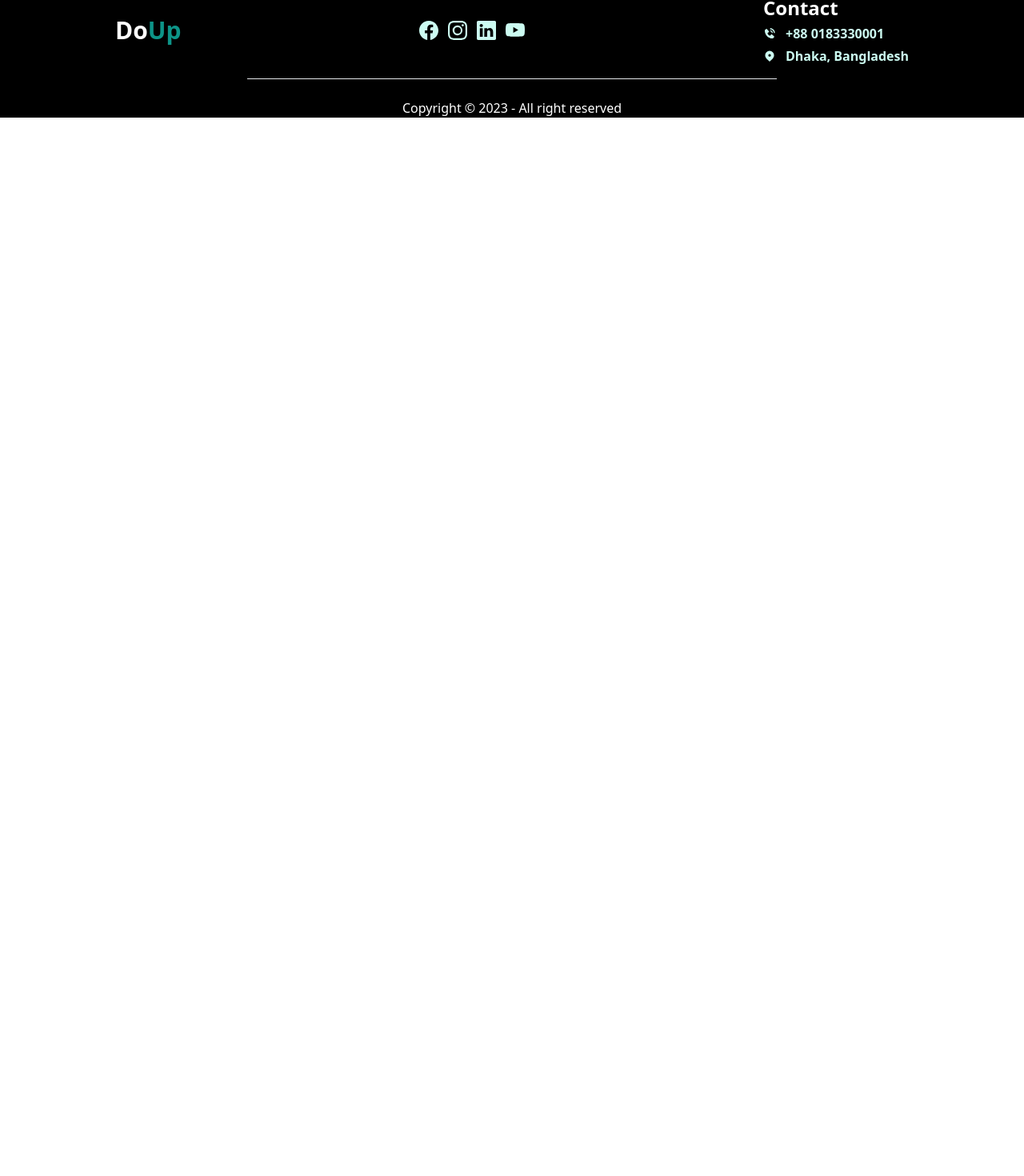
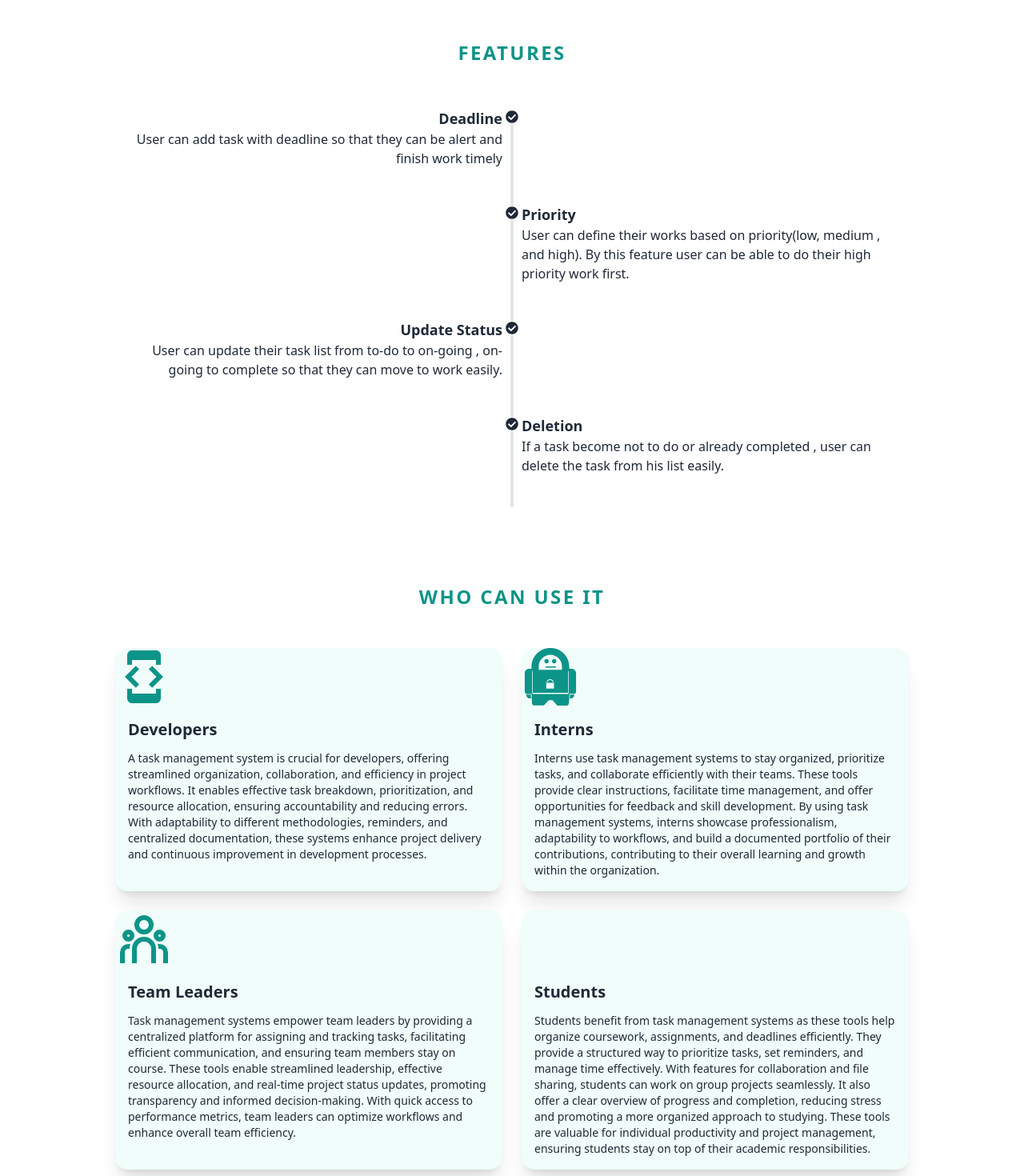
Before and after one commit to rakibaakter/task-management-client, a React (Vite) app: page / in a window 1280 px wide. Shown: the part 638-2108 px from the top of the page at 80% size. Before the commit the page ends 800 px from the top, so only its background shows below. Built offline with nearby package versions, Linux system fonts and the light colour scheme; no server answers; some icons are missing.

Commit message:
added features and user specified

```diff
--- /dev/null
+++ b/src/Pages/MainPage/Features/Features.jsx
@@ -0,0 +1,58 @@
+import { FaCheckCircle } from "react-icons/fa";
+
+const Features = () => {
+    return (
+        <div id="feature" className="mt-24 px-2 md:px-12 lg:px-36">
+
+            <h2 className="text-2xl uppercase tracking-widest font-semibold text-center mb-12 text-teal-600">Features</h2>
+
+            <ul className="timeline timeline-snap-icon max-md:timeline-compact timeline-vertical">
+  <li>
+    <div className="timeline-middle">
+      <FaCheckCircle />
+    </div>
+    <div className="timeline-start md:text-end mb-10">
+      <div className="text-lg font-black">Deadline</div>
+      User can add task with deadline so that they can be alert and finish work timely
+    </div>
+    <hr/>
+  </li>
+  <li>
+    <hr />
+    <div className="timeline-middle">
+      <FaCheckCircle />
+    </div>
+    <div className="timeline-end mb-10">
+      <div className="text-lg font-black">Priority</div>
+      User can define their works based on priority(low, medium , and high). By this feature user can be able to do their high priority work first.
+    </div>
+    <hr />
+  </li>
+  <li>
+    <hr />
+    <div className="timeline-middle">
+      <FaCheckCircle />
+    </div>
+    <div className="timeline-start md:text-end mb-10">
+      <div className="text-lg font-black">Update Status</div>
+      User can update their task list from to-do to on-going , on-going to complete so that they can move to work easily.
+    </div>
+    <hr />
+  </li>
+  <li>
+    <hr />
+    <div className="timeline-middle">
+      <FaCheckCircle />
+    </div>
+    <div className="timeline-end mb-10">
+      <div className="text-lg font-black">Deletion</div>
+      If a task become not to do or already completed , user can delete the task from his list easily.
+    </div>
+    <hr />
+  </li>
+</ul>
+        </div>
+    );
+};
+
+export default Features;
--- a/src/Pages/MainPage/MainPage/MainPage.jsx
+++ b/src/Pages/MainPage/MainPage/MainPage.jsx
@@ -1,9 +1,13 @@
 import Banner from "../Banner/Banner";
+import Features from "../Features/Features";
+import WhoCanUse from "../WhoCanUse/WhoCanUse";
 
 const MainPage = () => {
   return (
     <div>
       <Banner />
+      <Features />
+      <WhoCanUse/>
     </div>
   );
 };
--- /dev/null
+++ b/src/Pages/MainPage/WhoCanUse/WhoCanUse.jsx
@@ -0,0 +1,52 @@
+import { MdOutlineDeveloperMode } from "react-icons/md";
+import { SiPrivateinternetaccess } from "react-icons/si";
+import { RiTeamLine } from "react-icons/ri";
+import { PiStudentFill } from "react-icons/pi";
+
+
+
+const WhoCanUse = () => {
+    return (
+        <div id="canUse" className="mt-24 mb-24 px-2 md:px-12 lg:px-36">
+
+            <h2 className="text-2xl uppercase tracking-widest font-semibold text-center mb-12 text-teal-600">Who Can Use It</h2>
+
+            <div className="grid lg:grid-cols-2 gap-6">
+                <div className="card card-compact  bg-teal-50 shadow-xl">
+                    <MdOutlineDeveloperMode  className="text-7xl text-teal-600"/>
+
+                    <div className="card-body">
+                        <h2 className="card-title">Developers</h2>
+                        <p>A task management system is crucial for developers, offering streamlined organization, collaboration, and efficiency in project workflows. It enables effective task breakdown, prioritization, and resource allocation, ensuring accountability and reducing errors. With adaptability to different methodologies, reminders, and centralized documentation, these systems enhance project delivery and continuous improvement in development processes.</p>
+                    </div>
+                </div>
+                <div className="card card-compact  bg-teal-50 shadow-xl">
+                    <SiPrivateinternetaccess  className="text-7xl text-teal-600"/>
+
+                    <div className="card-body">
+                        <h2 className="card-title">Interns</h2>
+                        <p>Interns use task management systems to stay organized, prioritize tasks, and collaborate efficiently with their teams. These tools provide clear instructions, facilitate time management, and offer opportunities for feedback and skill development. By using task management systems, interns showcase professionalism, adaptability to workflows, and build a documented portfolio of their contributions, contributing to their overall learning and growth within the organization.</p>
+                    </div>
+                </div>
+                <div className="card card-compact  bg-teal-50 shadow-xl">
+                    <RiTeamLine  className="text-7xl text-teal-600"/>
+
+                    <div className="card-body">
+                        <h2 className="card-title">Team Leaders</h2>
+                        <p>Task management systems empower team leaders by providing a centralized platform for assigning and tracking tasks, facilitating efficient communication, and ensuring team members stay on course. These tools enable streamlined leadership, effective resource allocation, and real-time project status updates, promoting transparency and informed decision-making. With quick access to performance metrics, team leaders can optimize workflows and enhance overall team efficiency.</p>
+                    </div>
+                </div>
+                <div className="card card-compact  bg-teal-50 shadow-xl">
+                    <PiStudentFill  className="text-7xl text-teal-600"/>
+
+                    <div className="card-body">
+                        <h2 className="card-title">Students</h2>
+                        <p>Students benefit from task management systems as these tools help organize coursework, assignments, and deadlines efficiently. They provide a structured way to prioritize tasks, set reminders, and manage time effectively. With features for collaboration and file sharing, students can work on group projects seamlessly. It also offer a clear overview of progress and completion, reducing stress and promoting a more organized approach to studying. These tools are valuable for individual productivity and project management, ensuring students stay on top of their academic responsibilities.</p>
+                    </div>
+                </div>
+            </div>
+        </div>
+    );
+};
+
+export default WhoCanUse;
--- a/src/Shared/Navbar/Navbar.jsx
+++ b/src/Shared/Navbar/Navbar.jsx
@@ -39,8 +39,14 @@ const Navbar = () => {
 
   const navLinks = (
     <>
+    <li>
+      <a href="/">Home</a>
+    </li>
       <li>
-        <a>Item 1</a>
+      <a href="#feature">Features</a>
+      </li>
+      <li>
+      <a href="#canUse">Who Can Use It</a>
       </li>
       <li>
         <Link to="/dashboard">Dashboard</Link>
@@ -52,7 +58,7 @@ const Navbar = () => {
 
   return (
     <nav>
-      <div className="navbar bg-teal-50 fixed z-10 md:px-12 lg:px-36">
+      <div className="navbar bg-teal-50 fixed z-10 px-2 md:px-12 lg:px-36">
         <div className="navbar-start">
           <div className="dropdown">
             <div
```
